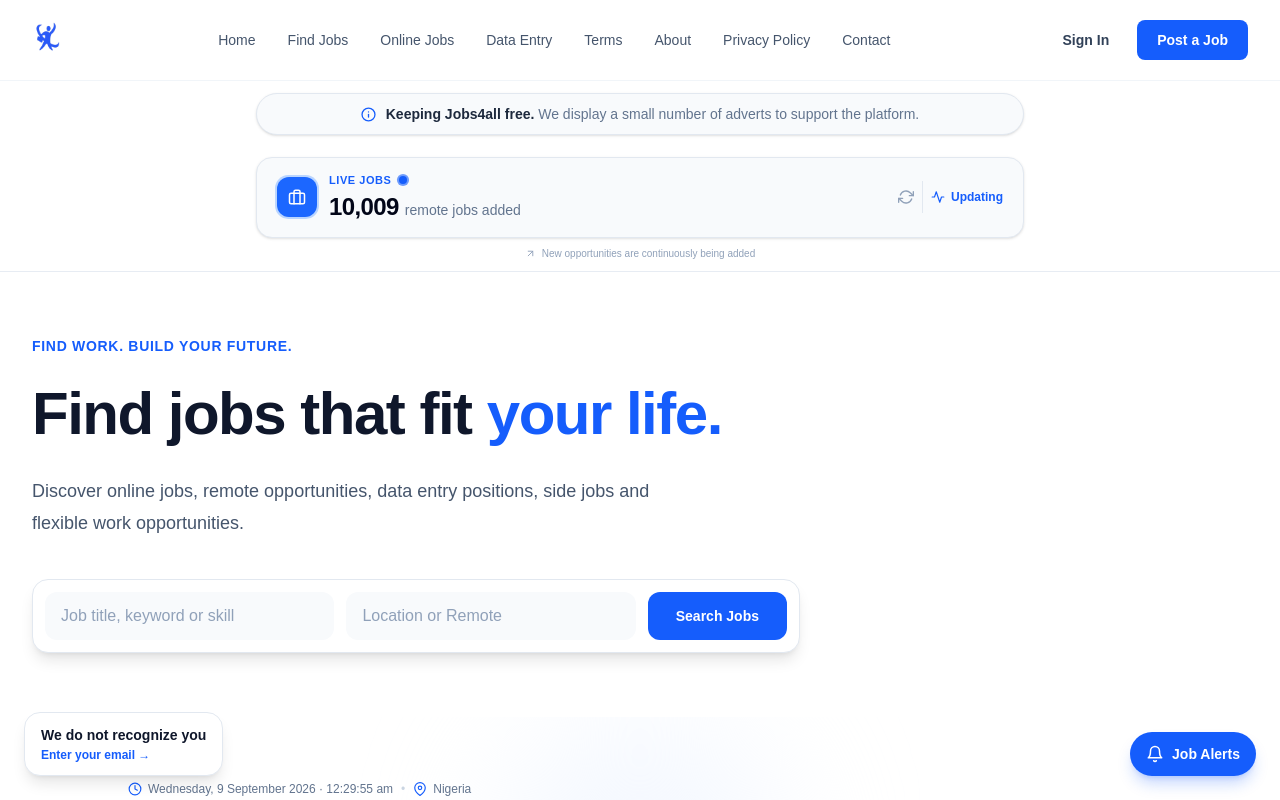
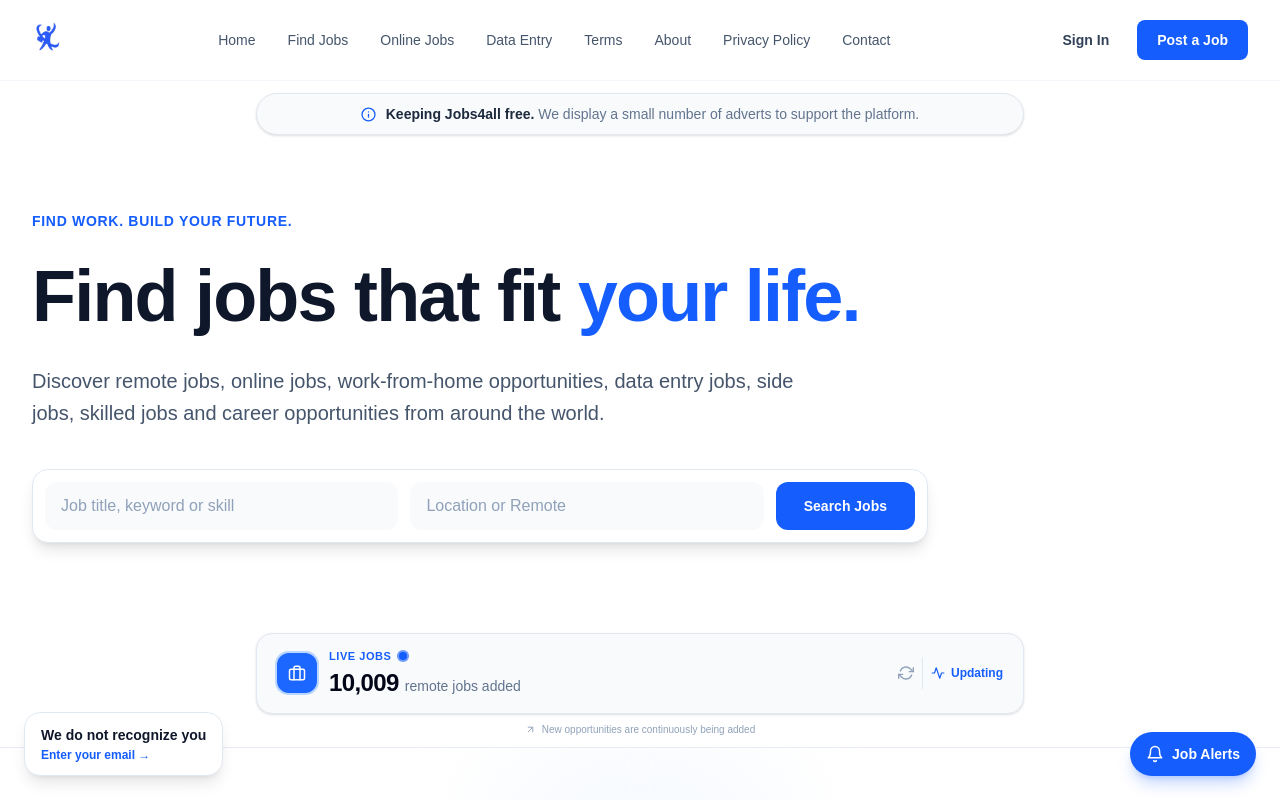
Before and after one commit to tippified-dev/jobs, a Next.js app: page / in a window 1280 px wide. Before the commit this address had no page. Shown: the top 800 px of the page. Built offline with nearby package versions, Linux system fonts and the light colour scheme.

Commit message:
homepage 1

```diff
--- a/app/page.tsx
+++ b/app/page.tsx
@@ -1,8 +1,8 @@
 "use client";
+
 import About from "@/components/About";
 import AdNotice from "@/components/AdNotice";
 import NativeBannerAd from "@/components/ads/NativeBannerAd";
-import Popunder from "@/components/ads/Popunder";
 import CurrentArtisanJobs from "@/components/CurrentArtisanJobs";
 import Footer from "@/components/Footer";
 import JobAlert from "@/components/JobAlert";
@@ -12,75 +12,90 @@ import Navbar from "@/components/Navbar";
 import QuickActions from "@/components/QuickActions";
 import Testimonial from "@/components/Testimonial";
 import UserRecognition from "@/components/UserRecognition";
-import { useRouter } from "next/navigation";
-import { useEffect } from "react";
+
 export default function Home() {
-  const router = useRouter();
-  useEffect(() => {
-    const hasVisitedLocation = localStorage.getItem(
-      "jobs4all_location_redirected",
-    );
-    if (hasVisitedLocation) {
-      return;
-    }
-    const timer = setTimeout(() => {
-      localStorage.setItem("jobs4all_location_redirected", "true");
-      router.push("/location");
-    }, 3000);
-    return () => {
-      clearTimeout(timer);
-    };
-  }, [router]);
-
   return (
     <main className="min-h-screen bg-white">
+      {/* Site Navigation */}
       <Navbar />
+
+      {/* Advertising Notice */}
       <AdNotice />
-      {/* Sticky job activity bar */}
-      <LiveJobsCounter />
-      {/* Hero */}
-      <section className="mx-auto max-w-7xl px-6 py-5 lg:px-8 lg:py-16">
-        <div className="max-w-3xl">
+
+      {/* Hero / Job Search */}
+      <section className="mx-auto max-w-7xl px-6 pb-12 pt-8 lg:px-8 lg:pb-20 lg:pt-16">
+        <div className="max-w-4xl">
           <p className="mb-5 text-sm font-semibold uppercase tracking-wider text-blue-600">
             Find work. Build your future.
           </p>
-          <h1 className="text-5xl font-bold leading-tight tracking-tight text-slate-900 sm:text-6xl">
+
+          <h1 className="text-5xl font-bold leading-tight tracking-tight text-slate-900 sm:text-6xl lg:text-7xl">
             Find jobs that fit
             <span className="text-blue-600"> your life.</span>
           </h1>
-          <p className="mt-6 max-w-2xl text-lg leading-8 text-slate-600">
-            Discover online jobs, remote opportunities, data entry positions,
-            side jobs and flexible work opportunities.
+
+          <p className="mt-6 max-w-3xl text-lg leading-8 text-slate-600 sm:text-xl">
+            Discover remote jobs, online jobs, work-from-home opportunities,
+            data entry jobs, side jobs, skilled jobs and career opportunities
+            from around the world.
           </p>
-          {/* Search */}
+
+          {/* Job Search */}
           <div className="mt-10 rounded-2xl border border-slate-200 bg-white p-3 shadow-lg">
             <div className="flex flex-col gap-3 md:flex-row">
               <input
                 type="text"
                 placeholder="Job title, keyword or skill"
+                aria-label="Job title, keyword or skill"
                 className="h-12 flex-1 rounded-xl bg-slate-50 px-4 text-base outline-none placeholder:text-slate-400 focus:ring-2 focus:ring-blue-100"
               />
+
               <input
                 type="text"
                 placeholder="Location or Remote"
+                aria-label="Location or Remote"
                 className="h-12 flex-1 rounded-xl bg-slate-50 px-4 text-base outline-none placeholder:text-slate-400 focus:ring-2 focus:ring-blue-100"
               />
-              <button className="h-12 rounded-xl bg-blue-600 px-7 text-sm font-semibold text-white transition hover:bg-blue-700">
+
+              <button
+                type="button"
+                className="h-12 rounded-xl bg-blue-600 px-7 text-sm font-semibold text-white transition hover:bg-blue-700"
+              >
                 Search Jobs
               </button>
             </div>
           </div>
         </div>
       </section>
+
+      {/* Live Job Activity */}
+      <LiveJobsCounter />
+
+      {/* Current Opportunities */}
       <CurrentArtisanJobs />
+
+      {/* Advertisement */}
       <NativeBannerAd />
+
+      {/* Quick Job Discovery */}
       <QuickActions />
+
+      {/* Job Categories */}
       <JobTypeCategories />
+
+      {/* Job Alerts */}
+      <JobAlert />
+
+      {/* Why Global Jobs Live */}
+      <About />
+
+      {/* Testimonials */}
       <Testimonial />
-      <About />
-      <Popunder />
-      <JobAlert />
+
+      {/* Community / Recognition */}
       <UserRecognition />
+
+      {/* Footer */}
       <Footer />
     </main>
   );
```
